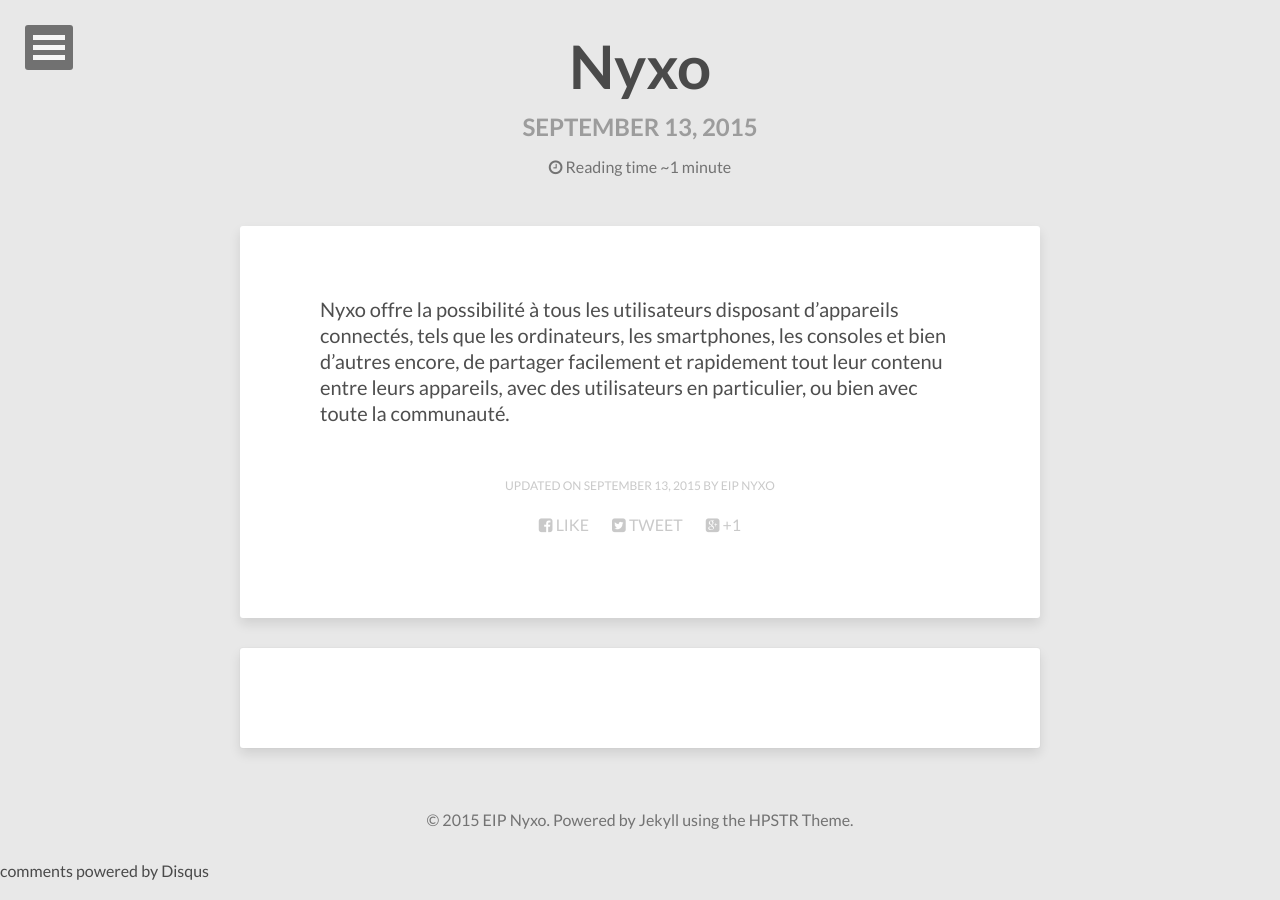
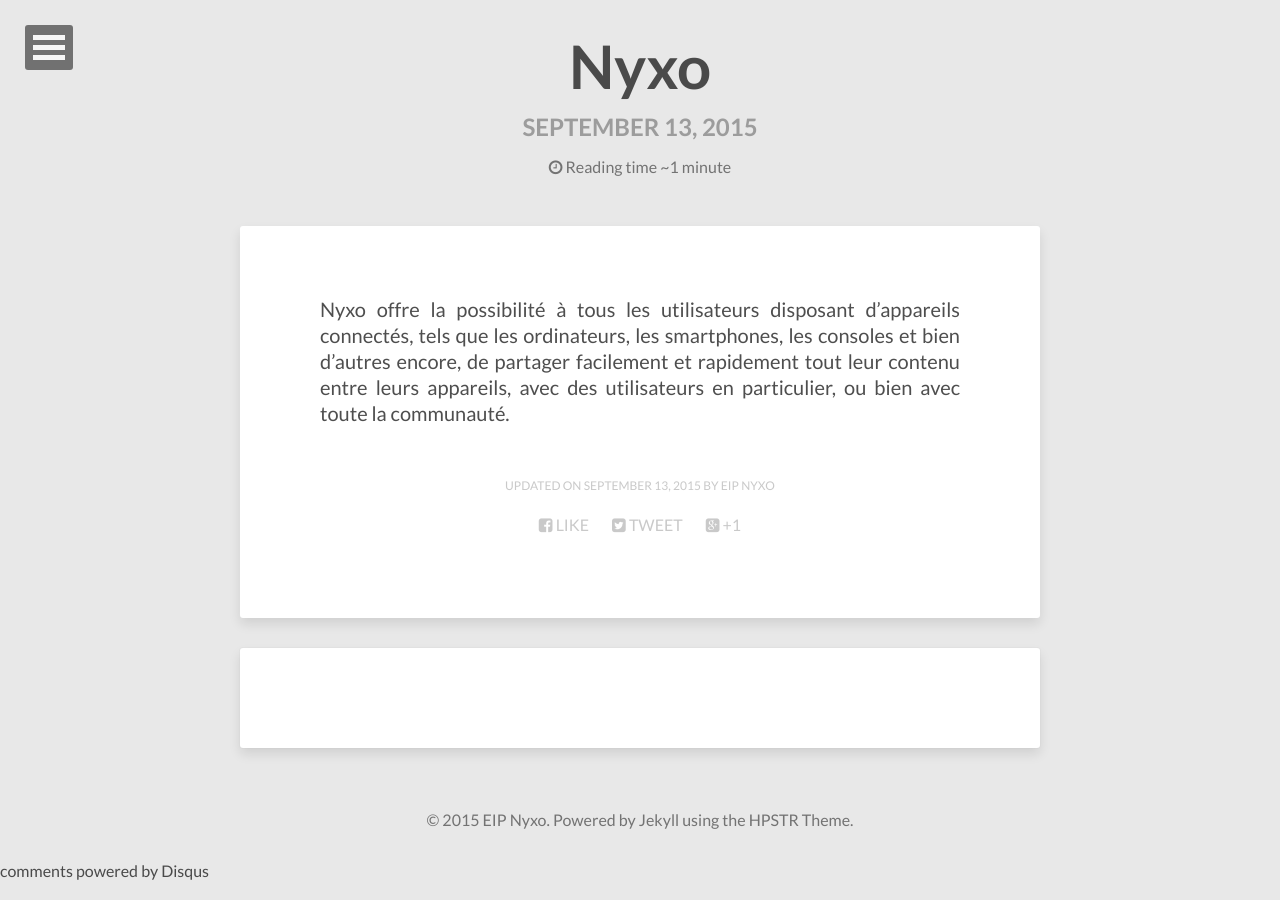
Before and after one commit to eipnyxo/eipnyxo.github.io, a Jekyll site: the page built from _posts/2015-09-13-hello-world.md, in a window 1280 px wide. Built offline with Jekyll 4.4.1, drawn with Linux system fonts in a browser that asks for light colours; nearby versions of some CDN libraries; comment, search, counter and statistics services are not loaded.

Commit message:
"Ajout du texte justifié"

```diff
--- a/_sass/_page.scss
+++ b/_sass/_page.scss
@@ -16,7 +16,7 @@ body {
 }
 .entry-content {
   p {
-    text-align: justified;
+    text-align: justify;
   }
 	@include font-size(16);
 	// Dotted line underlines for links
```
